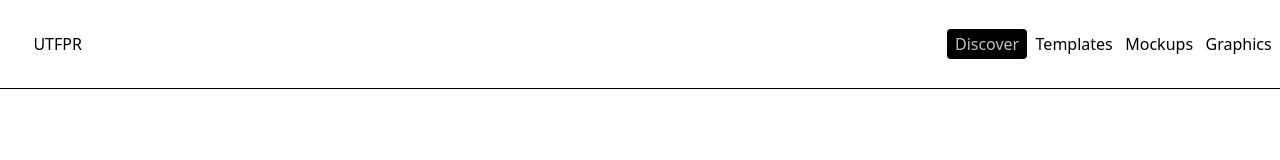
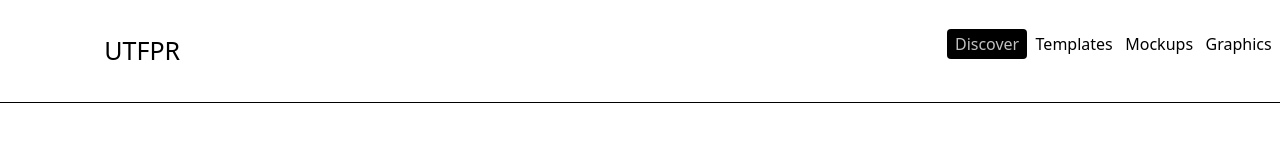
Before and after one commit to JulianeAdamy/siteutfpr, a Next.js app: page / in a window 1280 px wide. Shown: the top 160 px of the page. Built offline with nearby package versions, Linux system fonts and the light colour scheme.

Commit message:
fix: tamanho

```diff
--- a/app/components/Header.tsx
+++ b/app/components/Header.tsx
@@ -2,8 +2,13 @@ export default function Header() {
     return (
         <header
         className="text-center text-black py-8 border-b border-[#000000] md:flex itens-center justify-between">
+            <div className="flex items-center">
+    <div className="mr-4" style={{ fontSize: '25px' }}>
+    <h4>&nbsp;{" "}&nbsp;{" "}&nbsp;{" "}&nbsp;{" "}&nbsp;{" "}&nbsp;{" "}&nbsp;{" "}&nbsp;{" "}UTFPR</h4>
 
-            <h4>&nbsp;{" "}&nbsp;{" "}&nbsp;{" "}&nbsp;{" "}UTFPR</h4>
+    </div>
+    </div>
+
             <nav>
                 <a
                     className="text-[#C0C0C0] bg-black px-2 py-[4px] rounded hover:bg-[#000000] hover:text-white"
```
